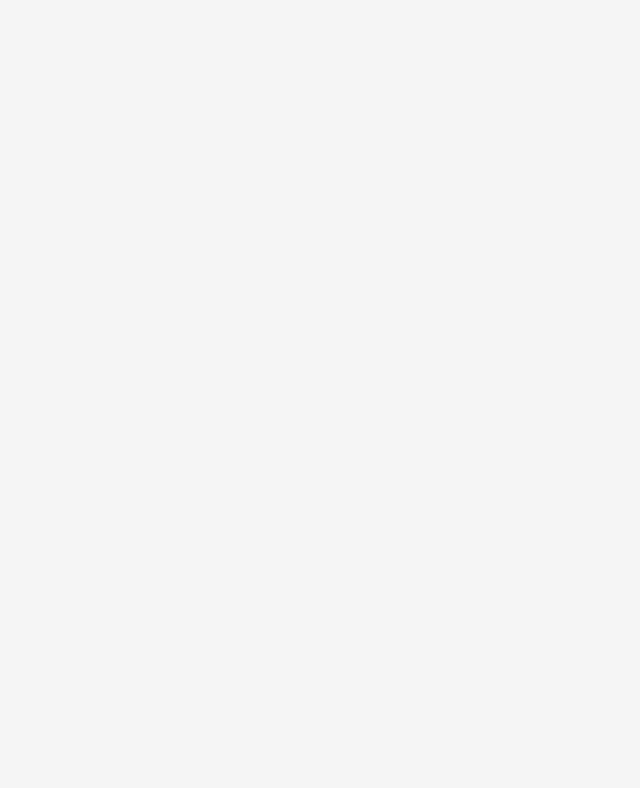
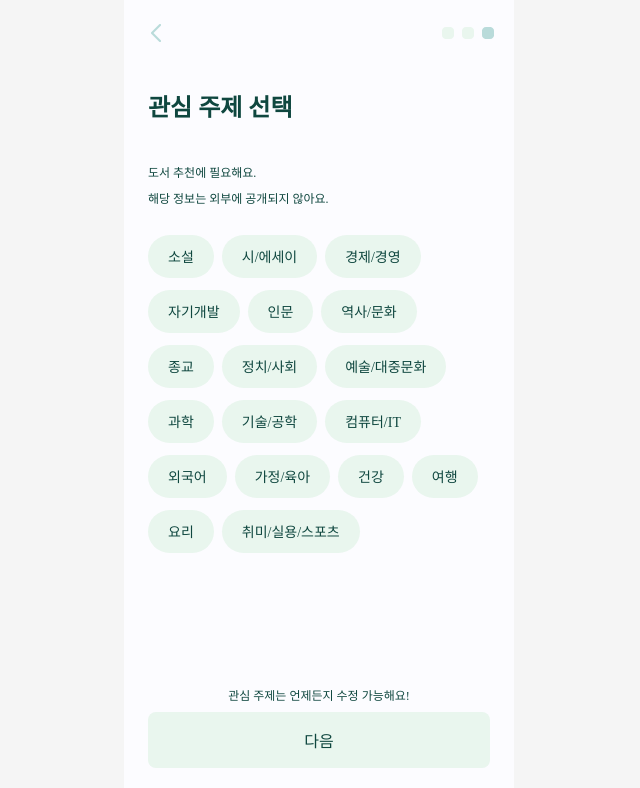
Before and after one commit to gunyongbok/bookus-client, a React (Vite) app: page /service/interest in a window 1280 px wide. Before the commit this address had no page. Shown: the top 788 px of the page, without its empty margins (321-961 px from the left). Built offline with nearby package versions, Linux system fonts and the light colour scheme; a web font is replaced by a local one.

Commit message:
feat: 관심분야 선택 페이지 구조 설정 및 일부 뷰 작업

```diff
--- a/index.html
+++ b/index.html
@@ -3,8 +3,6 @@
   <head>
     <meta charset="UTF-8" />
     <link rel="icon" type="image/svg+xml" href="/vite.svg" />
-    <link rel="preload" href="/src/index.css" as="title" />
-
     <meta name="viewport" content="width=device-width, initial-scale=1.0" />
     <title>Vite + React + TS</title>
   </head>
--- a/src/assets/text/message.ts
+++ b/src/assets/text/message.ts
@@ -4,3 +4,28 @@ export const agreeMessage: string =
 export const nicknameLabel: string = "15자 이내로 입력해주세요.";
 
 export const nicknameCaution: string = " 특수문자는 - 와 _ 만 사용 가능합니다.";
+
+export const bookRecommend: string = "도서 추천에 필요해요.";
+
+export const bookMessage: string = "해당 정보는 외부에 공개되지 않아요.";
+
+export const interestArray: string[] = [
+  "소설",
+  "시/에세이",
+  "경제/경영",
+  "자기개발",
+  "인문",
+  "역사/문화",
+  "종교",
+  "정치/사회",
+  "예술/대중문화",
+  "과학",
+  "기술/공학",
+  "컴퓨터/IT",
+  "외국어",
+  "가정/육아",
+  "건강",
+  "여행",
+  "요리",
+  "취미/실용/스포츠",
+];
--- /dev/null
+++ b/src/page/Login/ServiceInterest.tsx
@@ -0,0 +1,129 @@
+import styled from "styled-components";
+
+// Container
+import TopContainer from "../../components/Wrapper/TopContainer";
+
+// Header
+import MainHeader from "../../components/Header/MainHeader";
+import backArrowImg from "../../assets/img/back.png";
+import lastProgress from "../../assets/img/ThirdStep.png";
+
+// Title
+import PageTopTitle from "../../components/Title/PageTopTitle";
+
+// Text
+import {
+  bookRecommend,
+  bookMessage,
+  interestArray,
+} from "../../assets/text/message";
+import StandardBtn from "../../commons/Button/StandardBtn";
+
+const MainContainer = styled.div`
+  width: 100%;
+  max-width: 358px;
+  height: 680px;
+  display: flex;
+  flex-direction: column;
+  justify-content: space-between;
+  position: absolute;
+  top: 13%;
+  padding: 0 8px 0 8px;
+  box-sizing: border-box;
+  @media (max-width: 599px) {
+    height: 80%;
+  }
+`;
+
+const TopicWrapper = styled.div`
+  width: 100%;
+  height: fit-content;
+  display: flex;
+  flex-direction: column;
+  gap: 40px;
+`;
+
+const InterestWrapper = styled.div`
+  width: 100%;
+  height: fit-content;
+  display: flex;
+  flex-direction: column;
+  gap: 8px;
+  line-height: normal;
+`;
+
+const Label = styled.div`
+  width: fit-content;
+  color: #0f473f;
+  font-family: Pretendard;
+  font-size: 12px;
+  font-style: normal;
+  font-weight: 300;
+`;
+
+const InterestContainer = styled.div`
+  width: 100%;
+  height: 318px;
+  margin-top: 20px;
+`;
+
+const InterestBtn = styled.div`
+  width: fit-content;
+  height: 43px;
+  padding: 12px 20px;
+  box-sizing: border-box;
+  display: inline-flex;
+  justify-content: center;
+  align-items: center;
+  border-radius: 40px;
+  background: #e9f6ee;
+  margin-bottom: 12px;
+  margin-right: 8px;
+  color: #0f473f;
+  font-family: Pretendard;
+  font-size: 14px;
+  font-style: normal;
+  font-weight: 300;
+  @media (max-width: 390px) {
+    padding: 8px 16px;
+    font-size: 12px;
+  }
+`;
+
+const BtnWrapper = styled.div`
+  height: fit-content;
+  width: 100%;
+  display: flex;
+  flex-direction: column;
+  justify-content: center;
+  align-items: center;
+  gap: 8px;
+`;
+
+const ServiceInterest = () => {
+  return (
+    <TopContainer $background="#FCFCFF">
+      <MainHeader src1={backArrowImg} src2={lastProgress} />
+      <MainContainer>
+        <TopicWrapper>
+          <PageTopTitle $text="관심 주제 선택" />
+          <InterestWrapper>
+            <Label>{bookRecommend}</Label>
+            <Label>{bookMessage}</Label>
+            <InterestContainer>
+              {interestArray.map((interest, index) => (
+                <InterestBtn key={index}>{interest}</InterestBtn>
+              ))}
+            </InterestContainer>
+          </InterestWrapper>
+        </TopicWrapper>
+        <BtnWrapper>
+          <Label>관심 주제는 언제든지 수정 가능해요!</Label>
+          <StandardBtn $background="#E9F6EE">다음</StandardBtn>
+        </BtnWrapper>
+      </MainContainer>
+    </TopContainer>
+  );
+};
+
+export default ServiceInterest;
--- a/src/page/Router.tsx
+++ b/src/page/Router.tsx
@@ -10,6 +10,7 @@ import Kakao from "./Login/Kakao";
 
 // Main
 import Main from "./Main/Main";
+import ServiceInterest from "./Login/ServiceInterest";
 
 const Router = () => {
   return (
@@ -20,6 +21,7 @@ const Router = () => {
         <Route path="service/nickname" element={<ServiceName />} />
         <Route path="kakao" element={<Kakao />} />
         <Route path="main" element={<Main />} />
+        <Route path="service/interest" element={<ServiceInterest />} />
       </Routes>
     </>
   );
```
Also changed, not shown: src/assets/img/ThirdStep.png (added).
